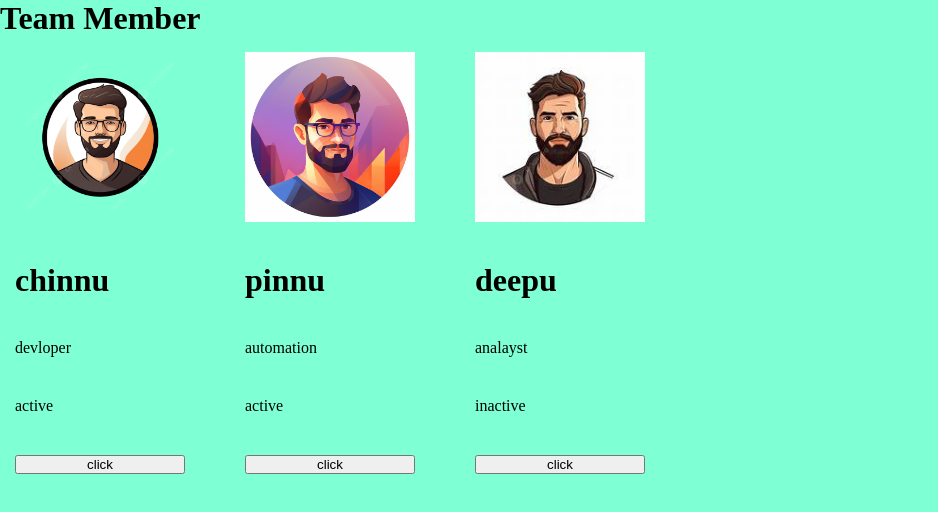
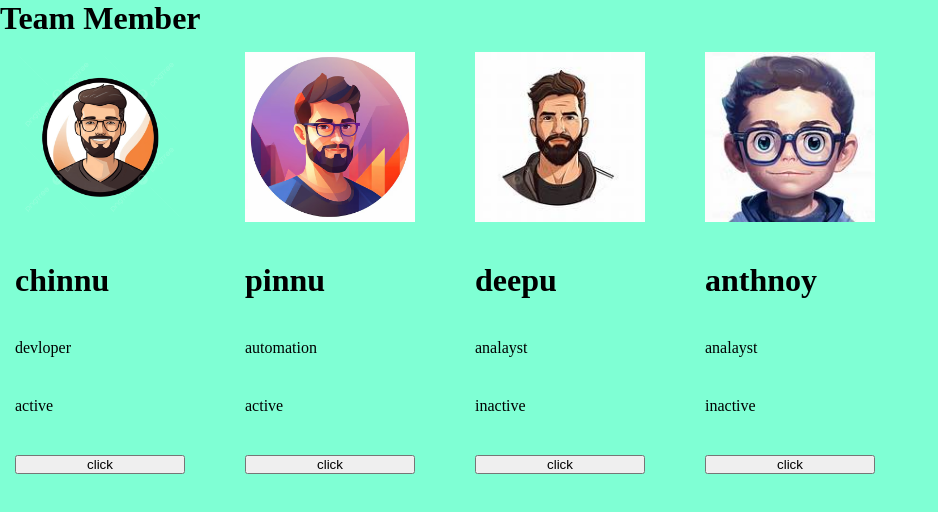
Before and after one commit to keerthikumarreddyc-cmyk/React-features-practiceing, a React (Vite) app in the folder react-practise/: page / in a window 1280 px wide. Shown: the top 512 px of the page, without its empty margins (0-938 px from the left). Built offline with nearby package versions, Linux system fonts and the light colour scheme.

Commit message:
done project on learned topics

```diff
--- a/react-practise/src/App.jsx
+++ b/react-practise/src/App.jsx
@@ -2,6 +2,7 @@ import User from "./components/user";
 import user1 from "./assets/user1.png";
 import user2 from "./assets/user2.avif";
 import user3 from "./assets/user3.jpg";
+import user4 from "./assets/user4.jpg";
 import "./App.css";
 
 function App() {
@@ -13,6 +14,7 @@ function App() {
           <User img={user1} name="chinnu" role="devloper" status="active" />
           <User img={user2} name="pinnu" role="automation" status="active" />
           <User img={user3} name="deepu" role="analayst" status="inactive" />
+          <User img={user4} name="anthnoy" role="analayst" status="inactive" />
         </div>
       </div>
     </header>
```
Also changed, not shown: react-practise/src/assets/user4.jpg (added).
